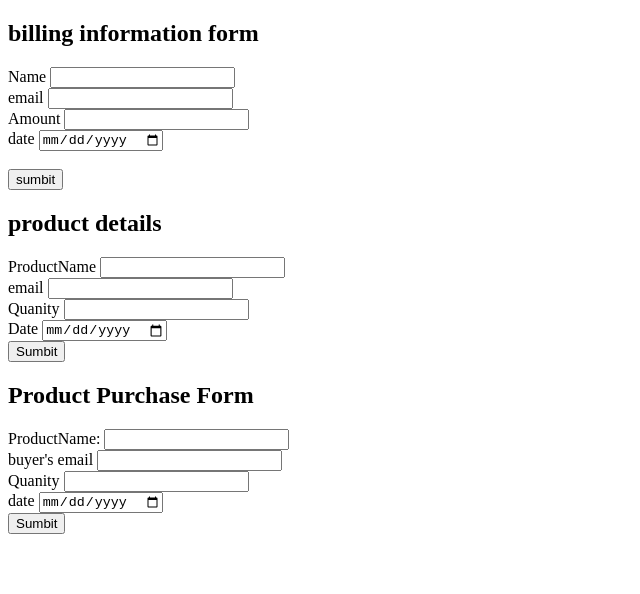
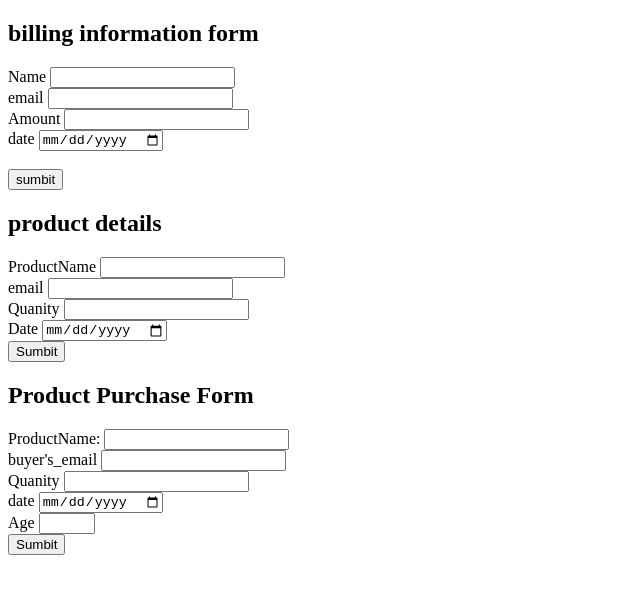
Before and after one commit to karthik9810/form, a plain HTML site: page index.html in a window 1280 px wide. Shown: the whole page, without its empty margins (0-640 px from the left). Drawn offline with Linux system fonts and the light colour scheme.

Commit message:
new_changes

```diff
--- a/index.html
+++ b/index.html
@@ -71,7 +71,7 @@
 
 </div>
 <div>
-    <label for="email">buyer's email </label>
+    <label for="email">buyer's_email </label>
     <input type="email" name="email" id="email">
 </div>
 
@@ -86,6 +86,10 @@
     <input type="date" name="date" id="date">
 </div>
 
+<div>
+    <label for="age">Age</label>
+    <input type="number" name="Age" id="Age" min="18" max="40">
+</div>
 
 <button>Sumbit</button>
 
```
